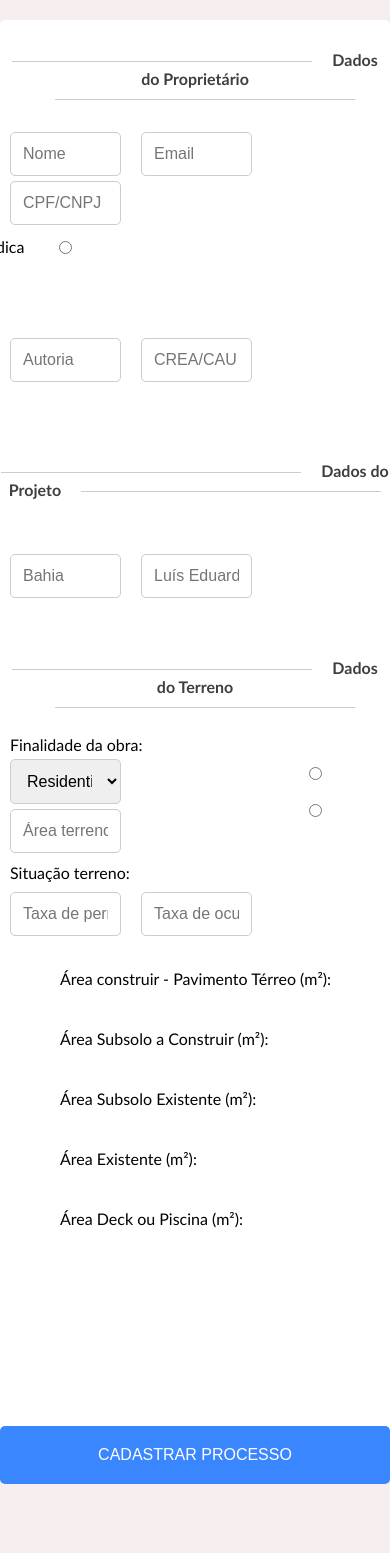
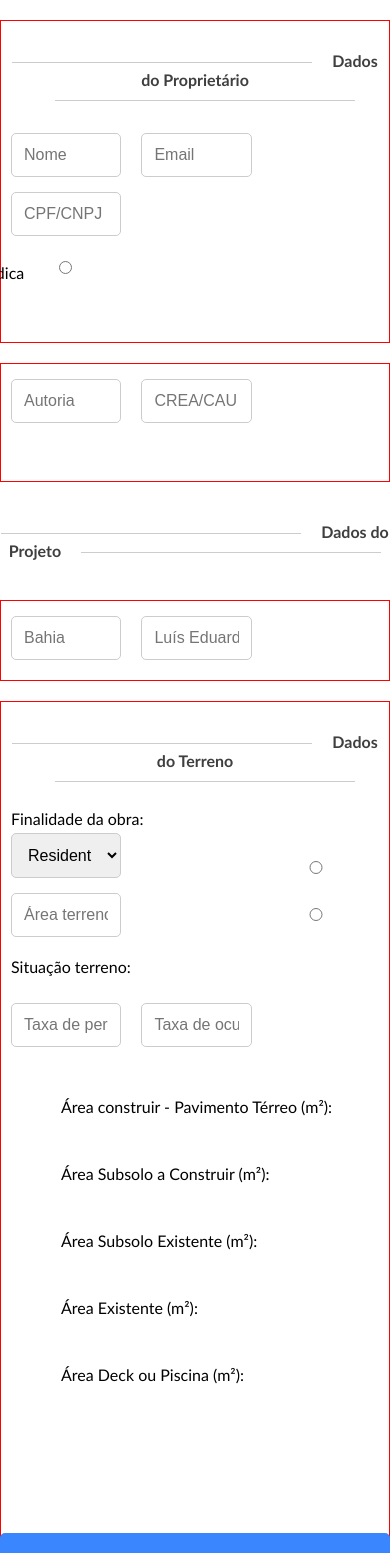
Before and after one commit to daniell0l/urbanismo-web, a React (Vite) app: page /Condominio in a window 390 px wide. Shown: the top 1553 px of the page. Before the commit the page ends 1484 px from the top, so only its background shows below. Built offline with nearby package versions, Linux system fonts and the light colour scheme; the HTML template or start-up script is replaced by a standard one.

Commit message:
mudaças de layout

```diff
--- a/src/screens/alvaraConstrucao/index.tsx
+++ b/src/screens/alvaraConstrucao/index.tsx
@@ -262,7 +262,6 @@ const CadastroForm: React.FC<CadastroFormProps> = ({ onSubmit }) => {
             />
             <span>Jurídica</span>
           </div>
-
           <div className="checkbox-Owner">
             <input
               type="checkbox"
@@ -297,6 +296,9 @@ const CadastroForm: React.FC<CadastroFormProps> = ({ onSubmit }) => {
               />
             </div>
           )}
+          <div className="propritarioButton">
+            {formData.adicionarProprietario && <button>Adicionar</button>}
+          </div>
         </div>
         <span className="line-with-name">Dados do Projeto</span>
         <div className="DadosProjeto">
@@ -324,7 +326,6 @@ const CadastroForm: React.FC<CadastroFormProps> = ({ onSubmit }) => {
               onChange={handleResponsavelTecnicoChange}
             />
             <span className="checkbox">Responsável técnico</span>
-
             {formData.responsibleTechnical && (
               <div className="flex-container">
                 <input
@@ -647,8 +648,8 @@ const CadastroForm: React.FC<CadastroFormProps> = ({ onSubmit }) => {
           </div>
         </div>
         <button className="RegistrationProcessButton" type="submit">
-        Cadastrar processo
-      </button>
+          Cadastrar processo
+        </button>
       </div>
     </form>
   );
--- a/src/screens/alvaraConstrucao/style.css
+++ b/src/screens/alvaraConstrucao/style.css
@@ -1,14 +1,14 @@
 #container {
+  #container {
+    max-width: 1200px;
     width: 100%;
-    height: auto;
-    display: flex;
-    flex-wrap: wrap;
-    gap: 20px;
-    max-width: 1200px;
-    margin: 20px auto;
-    justify-content: center;
+    height: 100vh;
     background: #fff;
-    border-radius: 5px;
+    font-family: "Trebuchet MS", "Lucida Sans Unicode", "Lucida Grande", "Lucida Sans", Arial, sans-serif;
+    border-radius: 10px;
+    box-shadow: 0px 0px 10px 1px #5c5b5b;
+  }
+
 }
 
 .DadosProprietario,
@@ -17,6 +17,8 @@
 .DadosTerreno {
   width: 100%;
   padding: 10px;
+  box-sizing: border-box;
+  border: 1px solid red;
 }
 
 .line-with-name {
@@ -34,21 +36,32 @@
 .DadosProjeto select,
 .DadosEndereco select,
 .DadosTerreno select {
-    width: 30%;
+  width: 100%;
   padding: 12px;
   margin-top: 5px;
   border: 1px solid #ccc;
   border-radius: 5px;
-    margin-right: 20px;
+  margin-bottom: 10px;
   font-size: 1em;
 }
 
-  .DadosProprietario button,
+.propritarioButton {
+  border: none;
+  font-size: 1em;
+  color: #fff;
+  cursor: pointer;
+  text-transform: uppercase;
+  border-radius: 5px;
+  position: relative;
+  top: 150px;
+  left: -10px;
+}
+
+
 .DadosProjeto button,
 .DadosEndereco button,
 .DadosTerreno button {
-    height: 30px;
-    width: 150px;
+  height: 50px;
   background: #3a86ff;
   border: none;
   font-size: 1em;
@@ -56,12 +69,12 @@
   cursor: pointer;
   text-transform: uppercase;
   border-radius: 5px;
-    position: relative;
-    top: -150px;
-    left: 10px;
+  margin-bottom: 10px;
 }
 
+
 .RegistrationProcessButton {
+  padding: 20px;
   background: #3a86ff;
   border: none;
   font-size: 1em;
@@ -69,8 +82,13 @@
   cursor: pointer;
   text-transform: uppercase;
   border-radius: 5px;
-    padding: 20px 50px 20px 50px;
+  margin-bottom: 10px;
   position: relative;
+  top: -50px;
+}
+
+.RegistrationProcessButton {
+  padding: 15px 50px;
 }
 
 .RegistrationProcessButton:hover,
@@ -81,6 +99,7 @@
 
 @media (max-width: 900px) {
   #container {
+    display: flex;
     flex-direction: column;
   }
 
@@ -88,121 +107,17 @@
   .DadosProjeto,
   .DadosEndereco,
   .DadosTerreno {
-      flex-basis: 100%;
+    width: 100%;
+  }
+
+  .DadosProprietario input,
+  .DadosProjeto input,
+  .DadosEndereco input,
+  .DadosTerreno input,
+  .DadosProprietario select,
+  .DadosProjeto select,
+  .DadosEndereco select,
+  .DadosTerreno select {
+    margin-right: 0;
   }
 }
-
-  .checkbox-Owner {
-    display: flex;
-    align-items: center;
-    margin-top: 10px;
-    margin-bottom: 10px;
-  }
-
-  .checkbox-Owner span{
-    position: relative;
-    right: 340px;
-    top: 2px;
-  }
-
-  .checkbox-Owner input{
-    position: relative;
-    right: 170px;
-  }
-
-  .radio-checkbox {
-    display: flex;
-    align-items: center;
-    margin-top: 10px;
-    margin-bottom: 10px;
-  }
-
-  .radio-checkbox span {
-    position: relative;
-    right: 340px;
-    top: 2px;
-  }
-
-  .radio-checkbox input {
-    position: relative;
-    right: 170px;
-    }
-
-  .checkboxResponsabile {
-    display: flex;
-    align-items: center;
-    margin-top: 10px;
-  }
-
-  .checkboxResponsabile span {
-    position: relative;
-    right: 340px;
-    top: 3px;
-  }
-
-  .checkboxResponsabile input {
-    position: relative;
-    right: 168px;
-    }
-
-  .radio-Terreno {
-    display: flex;
-    flex-direction: column;
-    margin-top: 10px;
-  }
-
-  .radio-Terreno span {
-    position: relative;
-    flex-direction: column;
-    display: flex;
-    left: 455px;
-    bottom: 148px;
-  }
-
-  .radio-Terreno input{
-    position: relative;
-    left: 250px;
-    bottom: 130px;
-  }
-
-  .radio-container input {
-    margin-right: 5px;
-  }
-
-  .radio-DadosTerreno {
-    height: auto;
-    margin-top: 40px;
-    position: relative;
-  }
-
-  .radio-DadosTerreno span{
-    position: relative;
-    display: flex;
-    left: 50px;
-    bottom: 148px;
-    margin-bottom: 20px;
-  }
-
-  .radio-DadosTerreno input{
-    position: relative;
-    right: 160px;
-    bottom: 130px;
-  }
-
-  .DadosEndereco input.min-Address {
-    width: 4%;
-  }
-
-  .selectTerreno select {
-    width: 30%;
-  }
-
-  .InputTerreno input {
-    width: 30%;
-    padding: 12px;
-    border: 1px solid #ccc;
-    border-radius: 5px;
-    position: relative;
-    top: -120px;
-    margin-right: 20px;
-  }
--- a/src/screens/login/style.css
+++ b/src/screens/login/style.css
@@ -1,3 +1,7 @@
+body {
+  background: #fff;
+}
+
 #login-container {
   max-width: 1100px;
   width: 90%;
--- a/src/screens/principal/index.tsx
+++ b/src/screens/principal/index.tsx
@@ -116,7 +116,7 @@ const TableComponent: React.FC = () => {
         <table>
           <thead>
             <tr>
-              <th>IR</th>
+              <th>Ir</th>
               <th>Proprietário</th>
               <th>Endireitar</th>
               <th>Bairro</th>
@@ -140,7 +140,9 @@ const TableComponent: React.FC = () => {
         </table>
       </div>
       <div>
-        <a className="link-temporario" href="javascript:history.go(-1)">voltar a página anterior</a>
+        <a className="link-temporario" href="javascript:history.go(-1)">
+          voltar a página anterior
+        </a>
         <a href="/alvaraConstrucao">Alvara Construcão</a>
       </div>
     </div>
--- a/src/screens/principal/style.css
+++ b/src/screens/principal/style.css
@@ -1,3 +1,7 @@
+html {
+  background: #fff;
+}
+
 #principal {
   width: 100%;
   height: auto;
@@ -90,7 +94,29 @@
 }
 
 .link-temporario {
-    display: flex;
-    justify-content: center;
-    padding: 10px;
+  display: flex;
+  justify-content: center;
+  padding: 10px;
 }
+
+@media only screen and (max-width: 768px) {
+  .construction-protocol,
+  .selectedConstruction,
+  .selectedProtocol {
+    flex-direction: column;
+    align-items: center;
+  }
+
+  .selectedConstruction select,
+  .selectedProtocol select,
+  .Search input {
+    width: 100%;
+    margin-left: 0;
+    margin-right: 0;
+  }
+
+  .Search-result table {
+    margin-left: 0;
+    width: 100%;
+  }
+}
```
Lines whose indentation alone changed are shown as unchanged.
